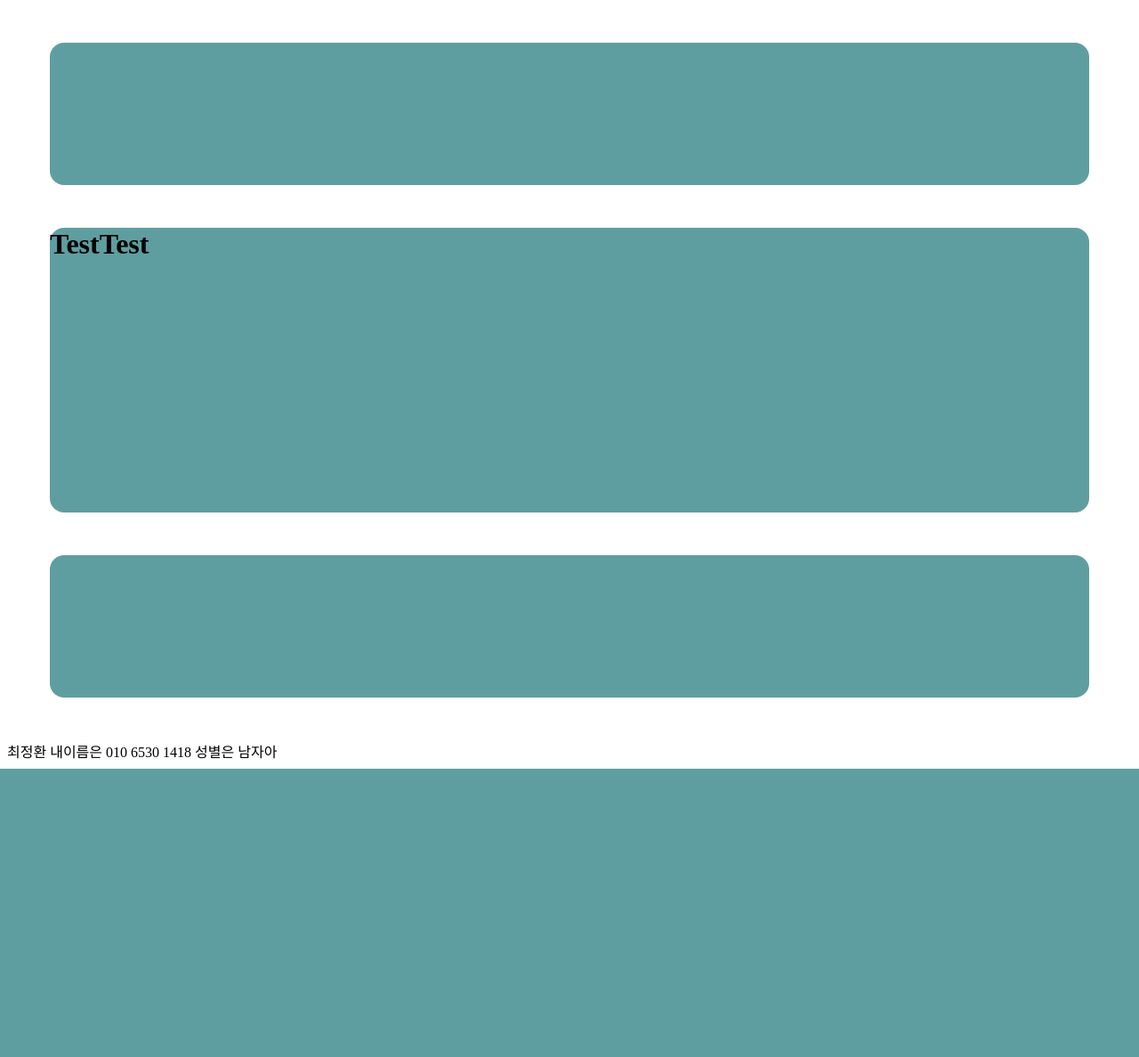
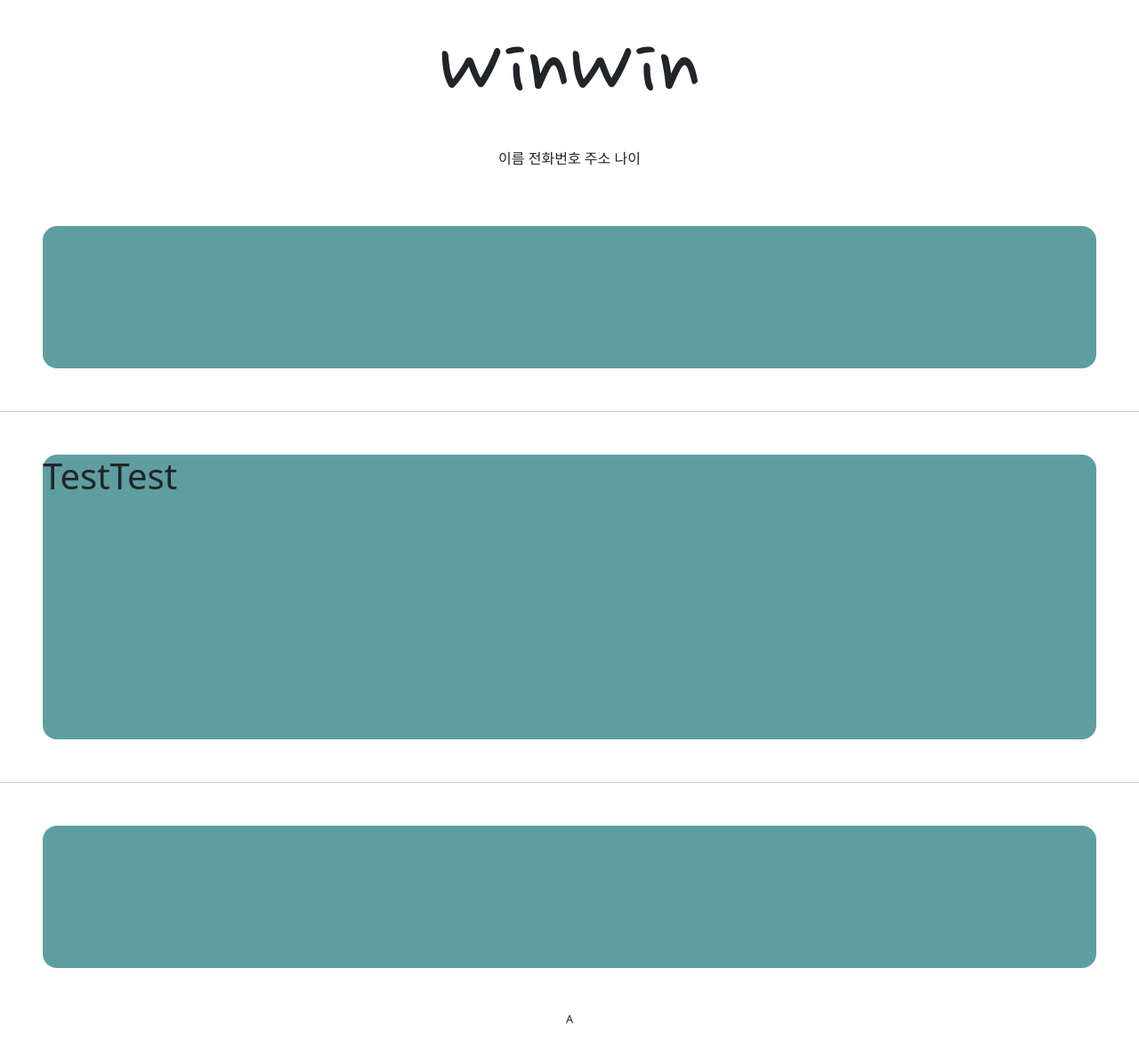
Before and after one commit to whycomere/sdsdsdsdsdsd, a Django app: page /accounts/hello_world/ in a window 1280 px wide. Shown: the whole page at 89% size. Before the commit the page ends 864 px from the top, so only its background shows below. Run offline with Django 3.2, Linux system fonts and the light colour scheme; parts of the project's set-up code (start-up, migrations or seed data) failed here and were passed over.

Commit message:
2021.7.1 5ban class

```diff
--- /dev/null
+++ b/jh.css
@@ -0,0 +1 @@
+@import url='https://fonts.google.com/specimen/Yellowtail#standard-styles";
--- a/templates/base.html
+++ b/templates/base.html
@@ -7,8 +7,12 @@
 
 {% include 'header.html' %}
 
+<hr>
+
 {% block content %}
 {% endblock %}
+
+<hr>
 
 <div style = "height : 10rem; background: cadetblue; border-radius: 1rem; margin: 3rem ">
 
--- a/templates/footer.html
+++ b/templates/footer.html
@@ -1 +1,10 @@
-<footer>최정환 내이름은 010 6530 1418 성별은 남자아</footer>
+<div style="text-align: center">
+
+
+    <div style="font-size: 0.8rem; margin: 2.0rem";>
+        <span>A</span>
+        <span></span>
+    </div>
+
+
+</div>
--- a/templates/head.html
+++ b/templates/head.html
@@ -1,4 +1,12 @@
 <head>
     <meta charset="UTF-8">
     <title>오로로로로로로</title>
+
+    <link href="https://cdn.jsdelivr.net/npm/bootstrap@5.0.2/dist/css/bootstrap.min.css" rel="stylesheet"
+          integrity="sha384-EVSTQN3/azprG1Anm3QDgpJLIm9Nao0Yz1ztcQTwFspd3yD65VohhpuuCOmLASjC" crossorigin="anonymous">
+
+    <link rel="preconnect" href="https://fonts.googleapis.com">
+    <link rel="preconnect" href="https://fonts.gstatic.com" crossorigin>
+    <link href="https://fonts.googleapis.com/css2?family=Nanum+Pen+Script&family=Raleway&display=swap" rel="stylesheet">
+
 </head>
--- a/templates/header.html
+++ b/templates/header.html
@@ -1,3 +1,18 @@
-<div style = "height : 10rem; background: cadetblue; border-radius: 1rem; margin: 3rem ">
+<div style="text-align: center">
+
+    <div style=" margin: 1rem 0; font-family: 'Nanum Pen Script', cursive;">
+        <h1 style="font-size: 7rem">WinWin</h1>
+    </div>
+
+    <div style="margin-bottom: 4rem;">
+        <span>이름</span>
+        <span>전화번호</span>
+        <span>주소</span>
+        <span>나이</span>
+    </div>
+
+    <div style = "height : 10rem; background: cadetblue; border-radius: 1rem; margin: 3rem ">
+
+    </div>
 
 </div>
```
